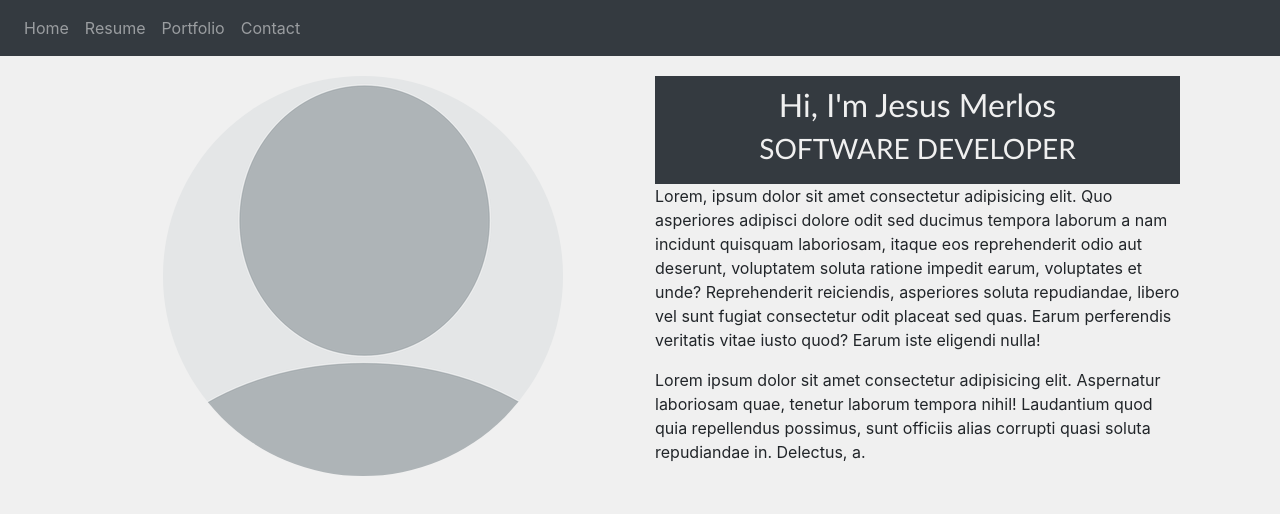
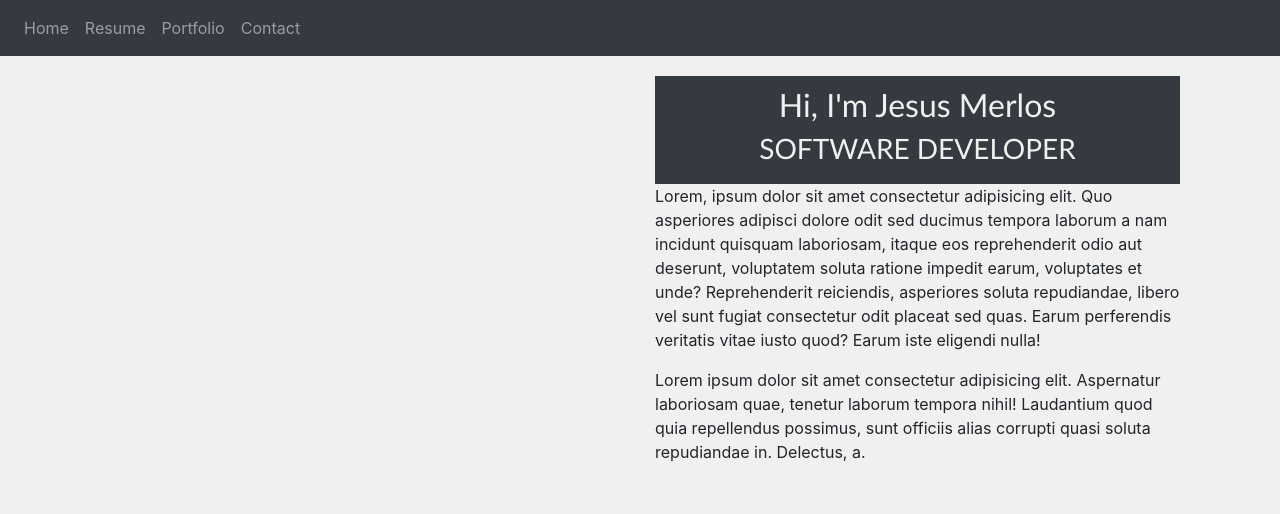
Before and after one commit to jmerlosrepo/personal, a React (Create React App) app: page / in a window 1280 px wide. Shown: the top 514 px of the page. Built offline with nearby package versions, Linux system fonts and the light colour scheme.

Commit message:
Update App.css

```diff
--- a/src/App.css
+++ b/src/App.css
@@ -21,7 +21,6 @@ body {
   position: relative;
   margin: 0px auto;
   border-radius: 200px;
-  background-image: url("http://localhost:3000/assets/profile.png");
   background-repeat: no-repeat;
   background-position-y: center;
   background-position-x: center;
```
